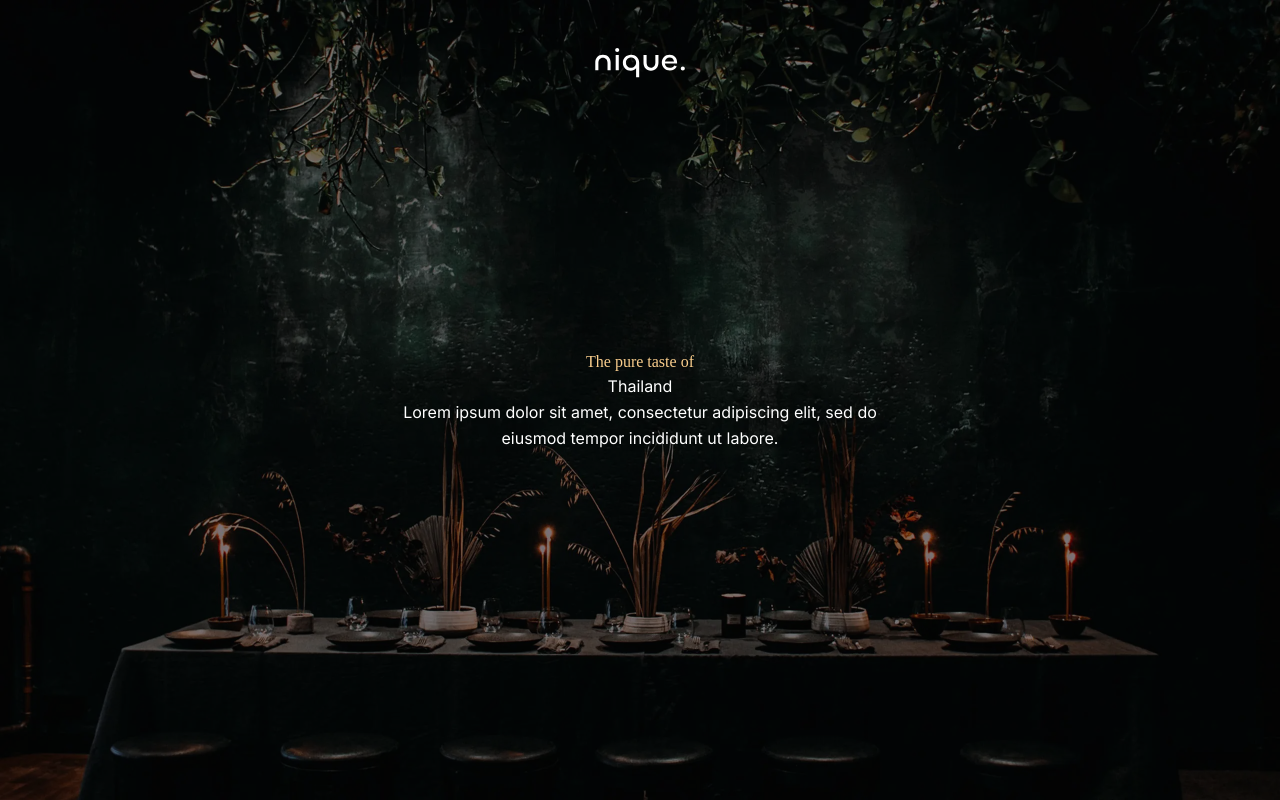
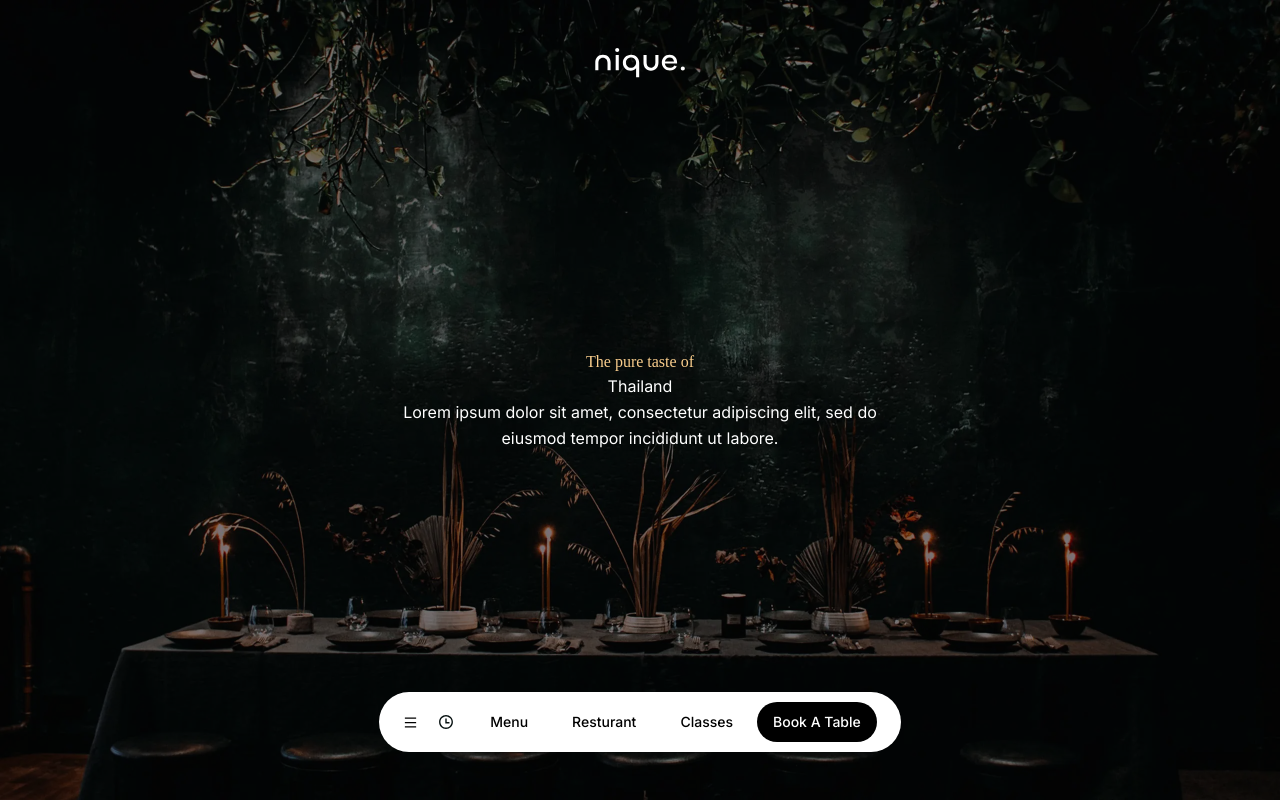
Before and after one commit to KhomotsoTibane/nique, a Next.js app: page / in a window 1280 px wide. Built offline with nearby package versions, Linux system fonts and the light colour scheme.

Commit message:
add navbar on home

```diff
--- a/app/(root)/(home)/page.tsx
+++ b/app/(root)/(home)/page.tsx
@@ -1,5 +1,6 @@
 import React from "react";
 import Image from "next/image";
+import Navbar from "@/components/navbar/Navbar";
 
 const page = () => {
   return (
@@ -18,6 +19,7 @@ const page = () => {
           ut labore.</p>
         </div>
       </div>
+      <Navbar/>
     </div>
   );
 };
```
